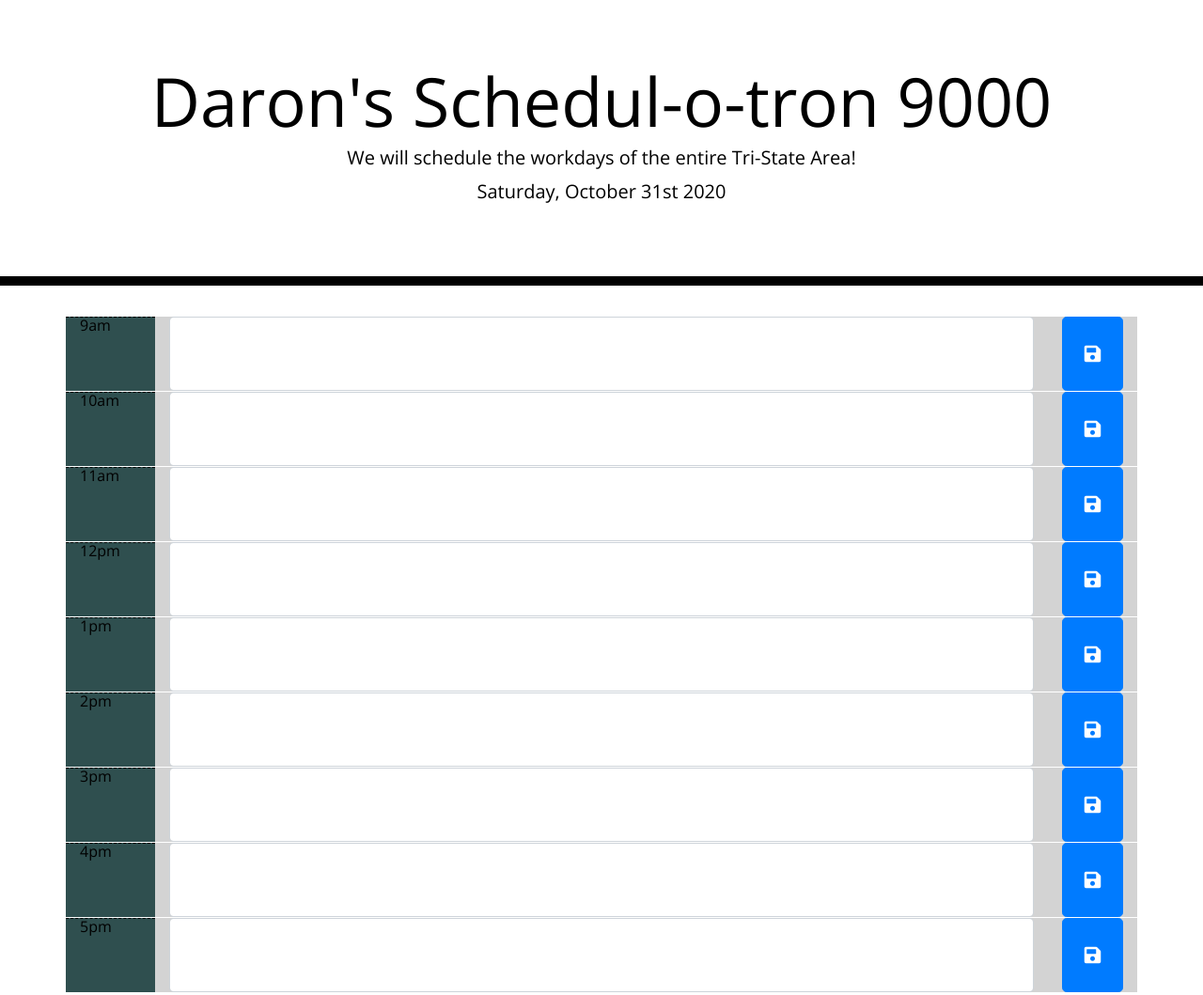
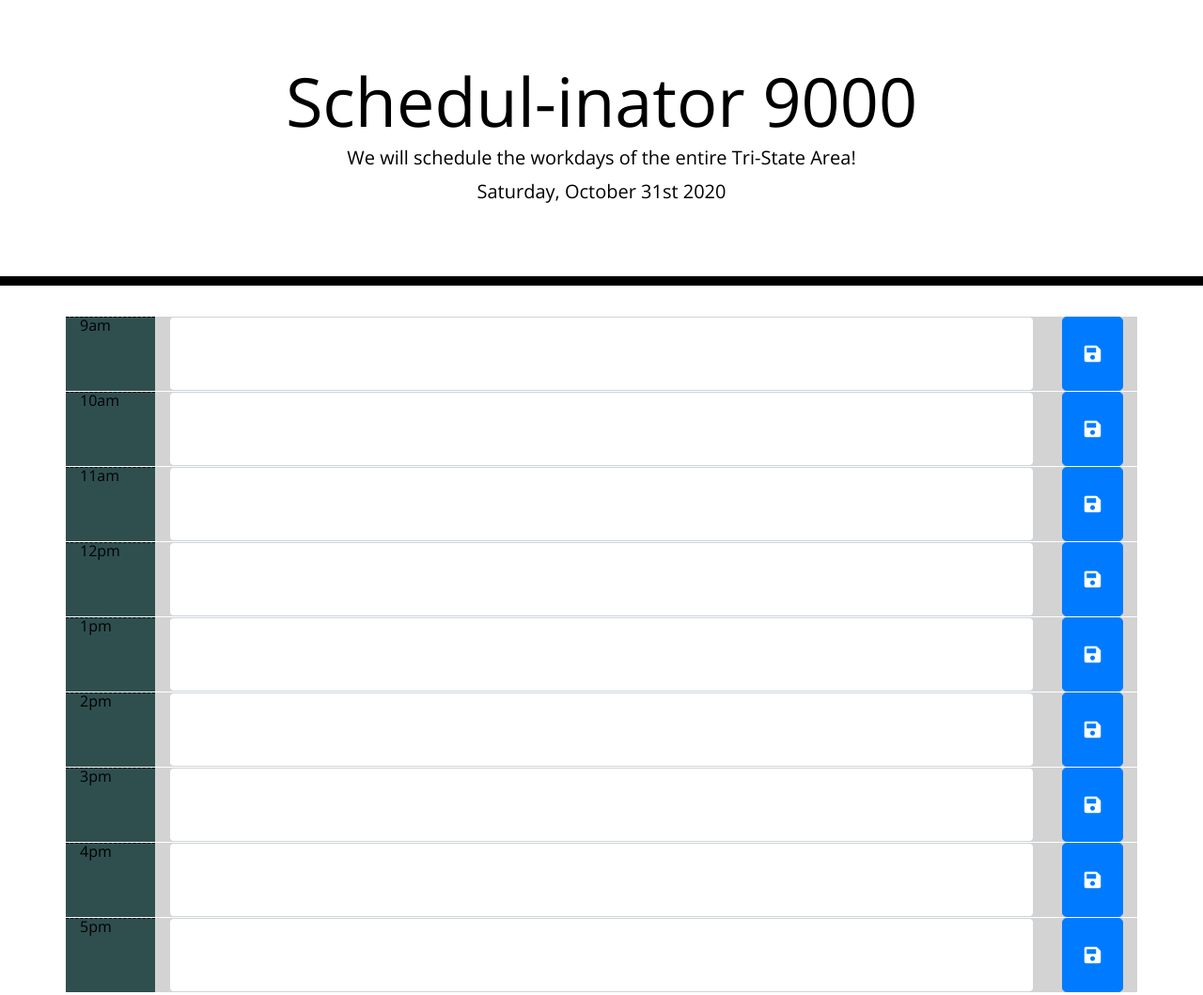
Before and after one commit to DaronSchmit/DaronDayScheduler, a plain HTML site: page index.html in a window 1280 px wide. Shown: the whole page at 94% size. Drawn offline with nearby package versions, Linux system fonts and the light colour scheme.

Commit message:
final actual code commit

```diff
--- a/index.html
+++ b/index.html
@@ -24,7 +24,7 @@
 
   <body>
     <header class="jumbotron">
-      <h1 class="display-3">Daron's Schedul-o-tron 9000</h1>
+      <h1 class="display-3">Schedul-inator 9000</h1>
       <p class="lead">We will schedule the workdays of the entire Tri-State Area!</p>
       <p id="currentDay" class="lead"></p>
     </header>
```
